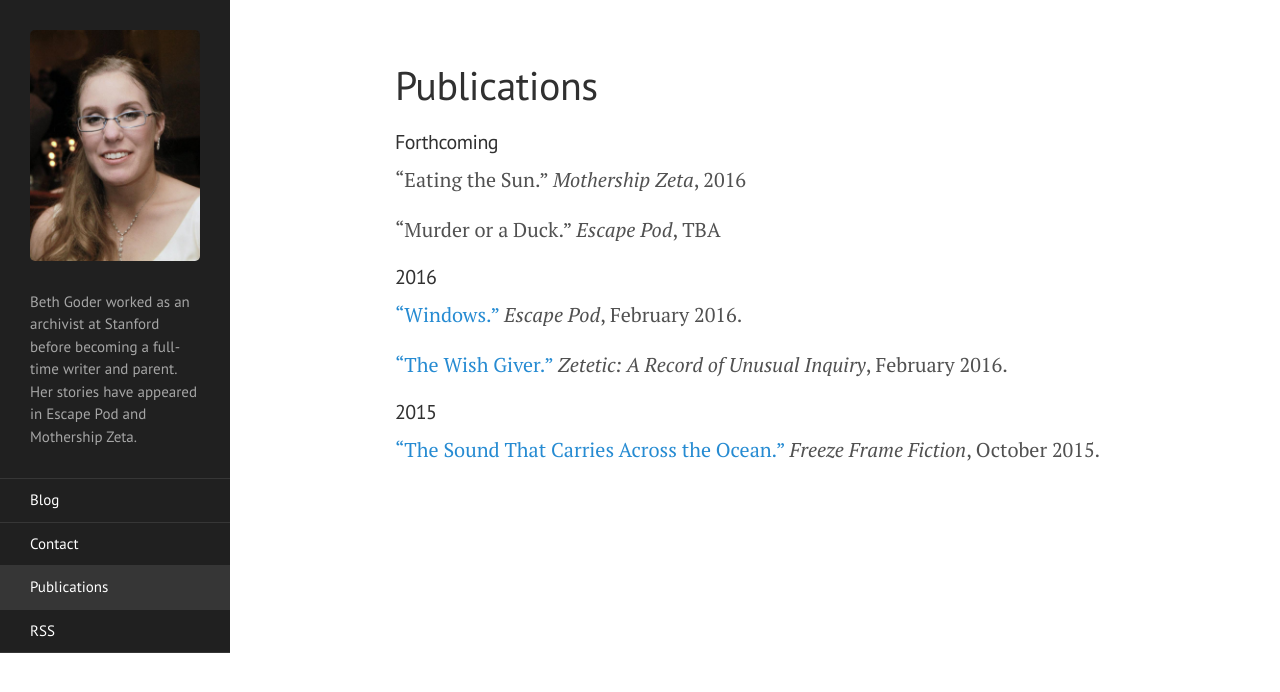
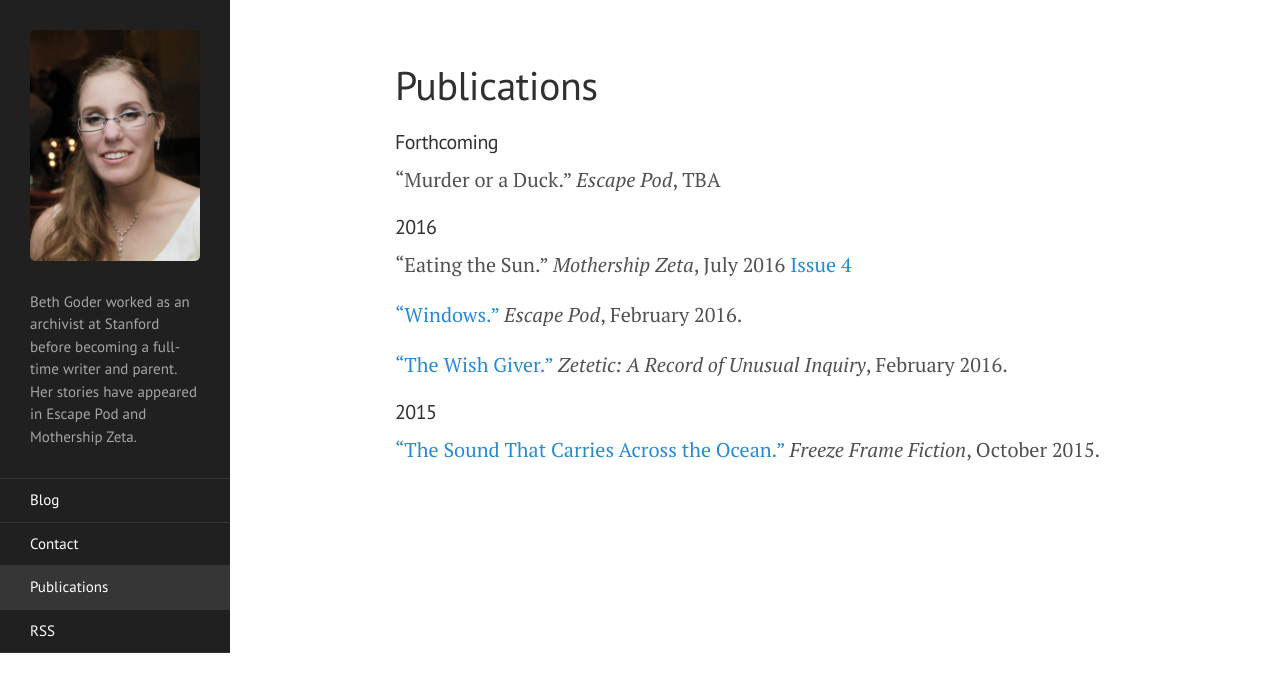
Before and after one commit to BethGoder/BethGoder.github.io, a Jekyll site: the page built from pubs.md, in a window 1280 px wide. Shown: the top 692 px of the page. Built offline with Jekyll 4.4.1, drawn with Linux system fonts in a browser that asks for light colours.

Commit message:
Update pubs.md

```diff
--- a/pubs.md
+++ b/pubs.md
@@ -6,11 +6,12 @@ permalink: /publications/
 
 #### Forthcoming
 
-"Eating the Sun." _Mothership Zeta_, 2016
-
 "Murder or a Duck." _Escape Pod_, TBA
 
 #### 2016
+
+"Eating the Sun." _Mothership Zeta_, July 2016
+[Issue 4](http://mothershipzeta.org/2016/07/28/issue-4-is-out-now/)
 
 ["Windows."](http://escapepod.org/2016/02/29/ep523-windows/) _Escape Pod_, February 2016.
 
```
